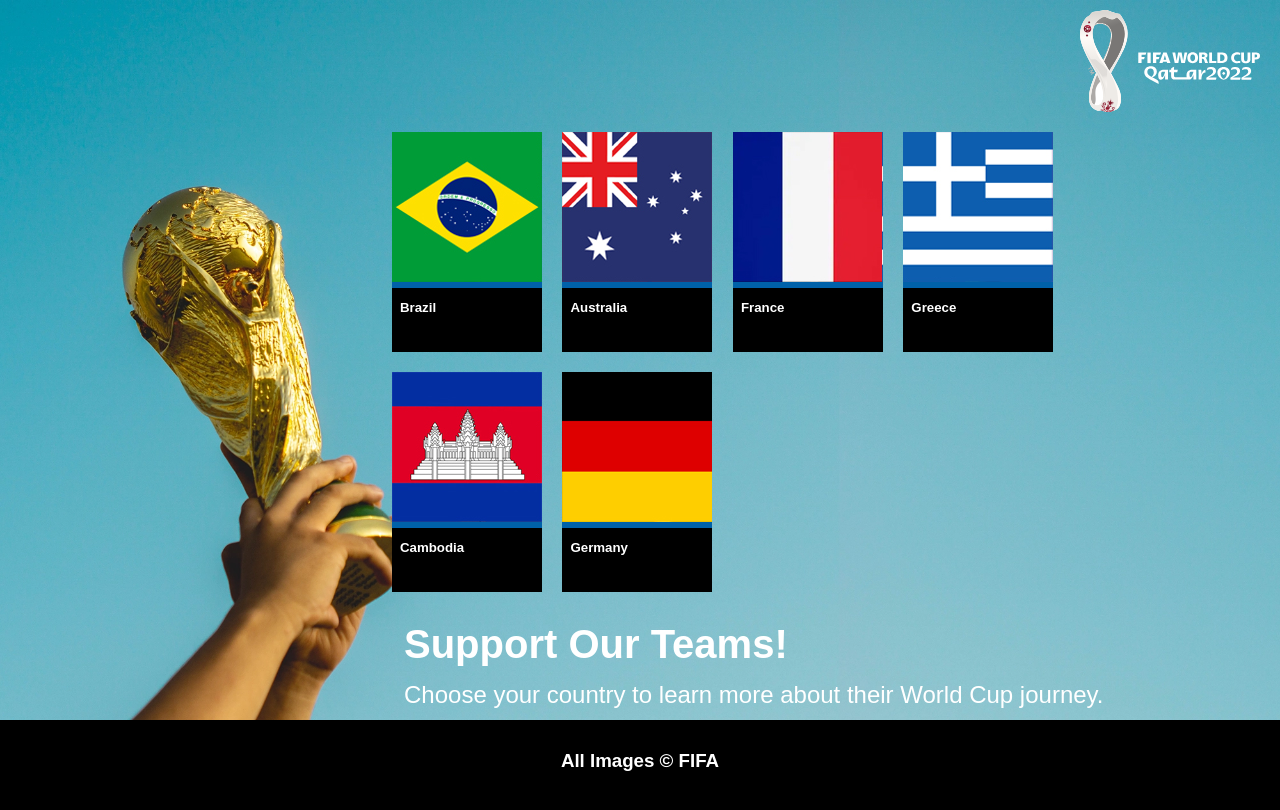
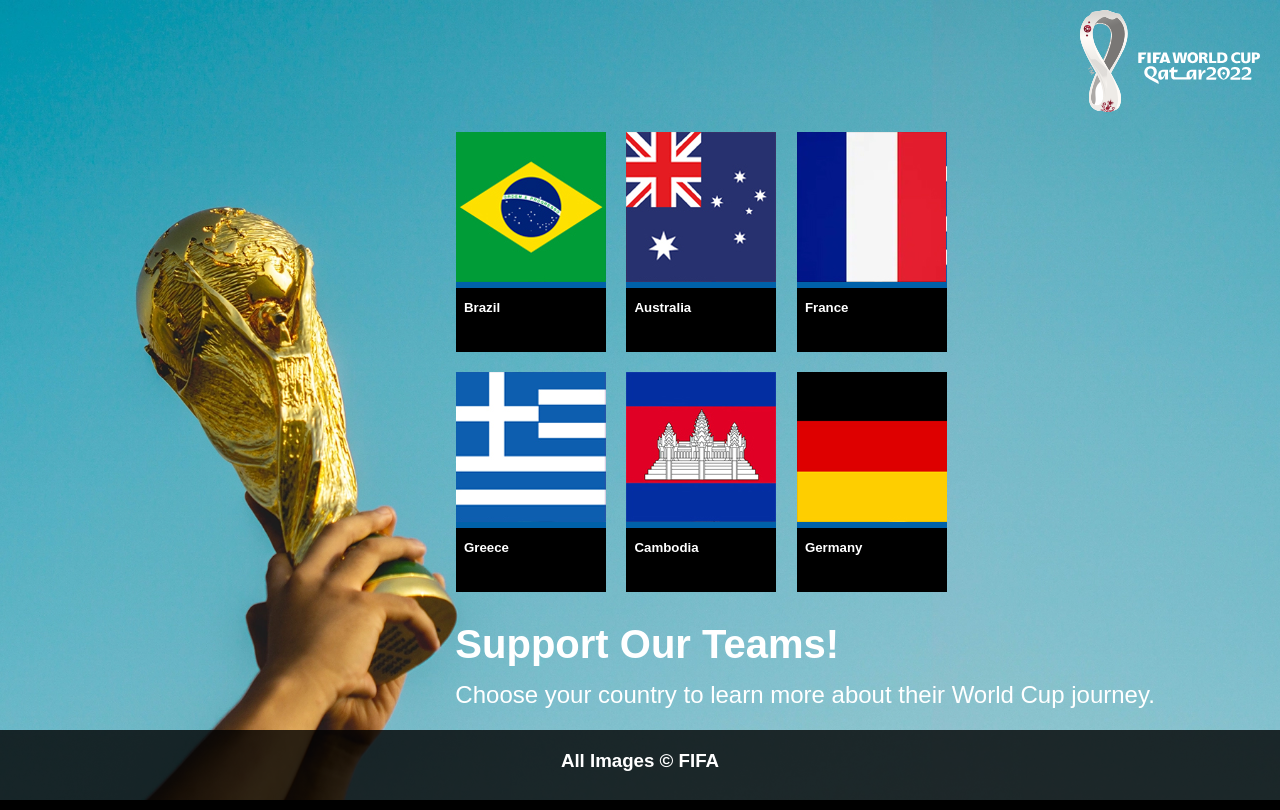
Before and after one commit to sophwest/Westrop_Rogers_WorldCup, a plain HTML site: page index.html in a window 1280 px wide. Drawn offline with Linux system fonts and the light colour scheme.

Commit message:
changed layout
changed layout of page, background and margins as well as bumper colour

```diff
--- a/css/main.css
+++ b/css/main.css
@@ -18,7 +18,7 @@
 
   background-image: url("../images/background.webp");
   background-repeat: no-repeat;
-  background-size: contain;
+  background-size: cover;
   }
 
   /* main header rules */
@@ -32,7 +32,7 @@
   #main-logo { width: 220px; padding: 10px 20px; margin-left: auto; }
 
   /* main rules here */
-  #flag-nav { margin-left: 30%; max-width: 60%; }
+  #flag-nav { margin-left: 35%; max-width: 60%; }
 
   .flags { list-style-type: none; }
 
@@ -71,12 +71,14 @@
   article h3  {
     font-size: 2.5em;
     margin-bottom: 14px;
+    margin-left: 6%;
   }
 
   /* select the p tag inside the article tag on the page */
   article p {
     font-size: 1.5em;
     line-height: 1.2;
+    margin-left: 6%;
   }
 
   .sprite {
```
Also changed, not shown: index.html (+1 -1 lines).
